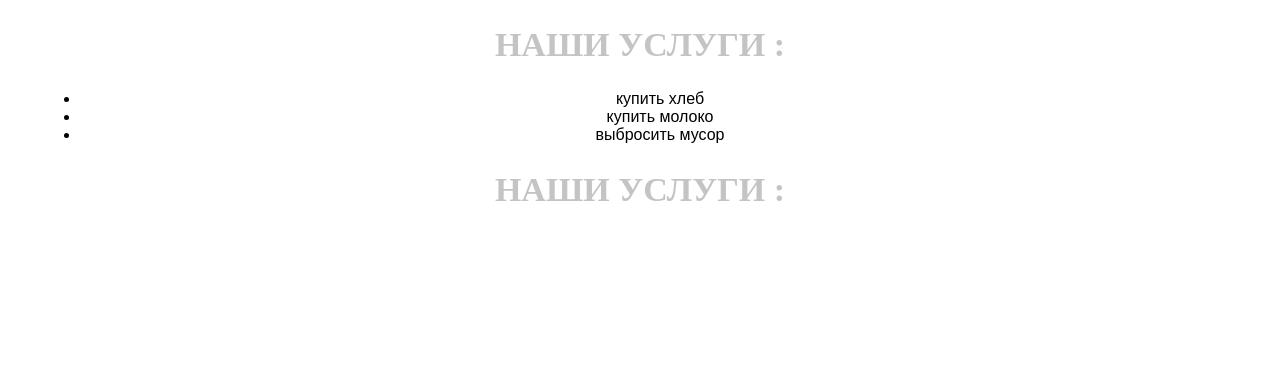
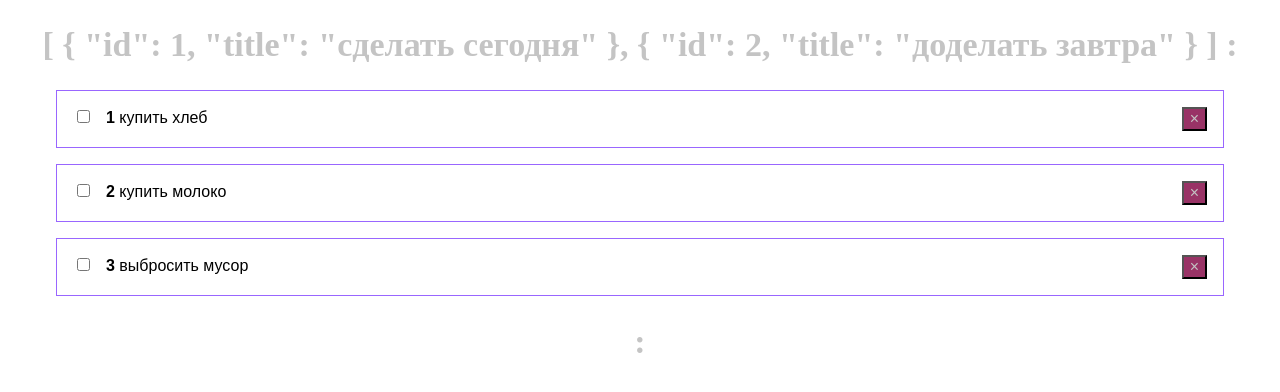
Before and after one commit to Shilachkashila/awesome-vue, a Vue app: page / in a window 1280 px wide. Shown: the top 392 px of the page. Built offline with nearby package versions, Linux system fonts and the light colour scheme.

Commit message:
10.01.21 работа со стилями строки списка. Чекбокс. v-on.

```diff
--- a/src/App.vue
+++ b/src/App.vue
@@ -1,6 +1,8 @@
 <template>
   <div id="app">
-    <title-grey/>
+    <title-grey
+    :titlesGr="titlesGr"
+    />
     <!-- компонент используется как пользовательский тег с тем же названием. Здесь <todoList/>  -->
     <todo-list
     v-bind:todos= "todos"
@@ -19,14 +21,14 @@
   data() {
     return {
     todos: [
-      { id: 1, title: 'купить хлеб', completed: false },
-      { id: 2, title: 'купить молоко', completed: false },
-      { id: 3, title: 'выбросить мусор', completed: false },
+      { id: 1, title: 'купить хлеб', completed: false, },
+      { id: 2, title: 'купить молоко', completed: false, },
+      { id: 3, title: 'выбросить мусор', completed: false, },
     ],
     titlesGr: [
-      { id: 1, title: 'сделать сегодня', completed: false },
-      { id: 2, title: 'доделать завтра', completed: false },
-    ]
+      { id: 1, title: 'сделать сегодня', },
+      { id: 2, title: 'доделать завтра', },
+    ],
   };
   },
     //регистрируем компонент в поле компонентс указывая имя: ключ
--- a/src/components/titleGrey.vue
+++ b/src/components/titleGrey.vue
@@ -1,9 +1,9 @@
 <template>
-    <h2 class="title__grey">НАШИ УСЛУГИ :</h2>
+    <h2 class="title__grey">{{titlesGr}} :</h2>
 </template>
 <script>
 export default {
-  name: "",
+  props: ['titlesGr'],
   data: () => ({
 
   })
--- a/src/components/todoItem.vue
+++ b/src/components/todoItem.vue
@@ -1,5 +1,12 @@
 <template lang="html">
-      <li>{{todo.title}}</li>
+      <li>
+        <span :class="{done: todo.completed}">
+          <input type="checkbox" v-on:change="todo.completed=!todo.completed">
+          <strong>{{todo.id}}</strong>
+          {{todo.title}}
+        </span>
+        <button type="button" name="button">&times;</button>
+      </li>
 </template>
 
 <script>
@@ -14,4 +21,22 @@ export default {
 </script>
 
 <style lang="css" scoped>
+li {
+  display: flex;
+  justify-content: space-between;
+  border: 1px solid #9966ff;
+  padding: 1rem;
+  margin: 0 1rem 1rem;
+}
+input {
+  margin-right: 1rem;
+}
+button {
+  background-color: #993366;
+  color: #C4C4C4;
+  font-size: 16px;
+}
+.done {
+  text-decoration: line-through;
+}
 </style>
--- a/src/components/todoList.vue
+++ b/src/components/todoList.vue
@@ -20,4 +20,9 @@ export default {
 </script>
 
 <style lang="css" scoped>
+ul {
+  list-style: none;
+  margin: 0;
+  padding: 0;
+}
 </style>
```
